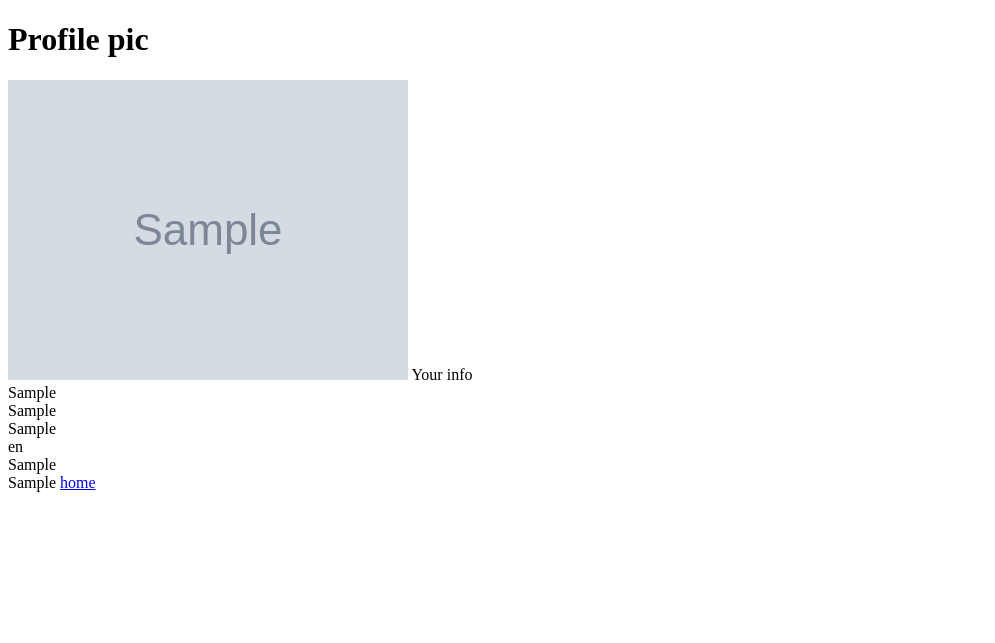
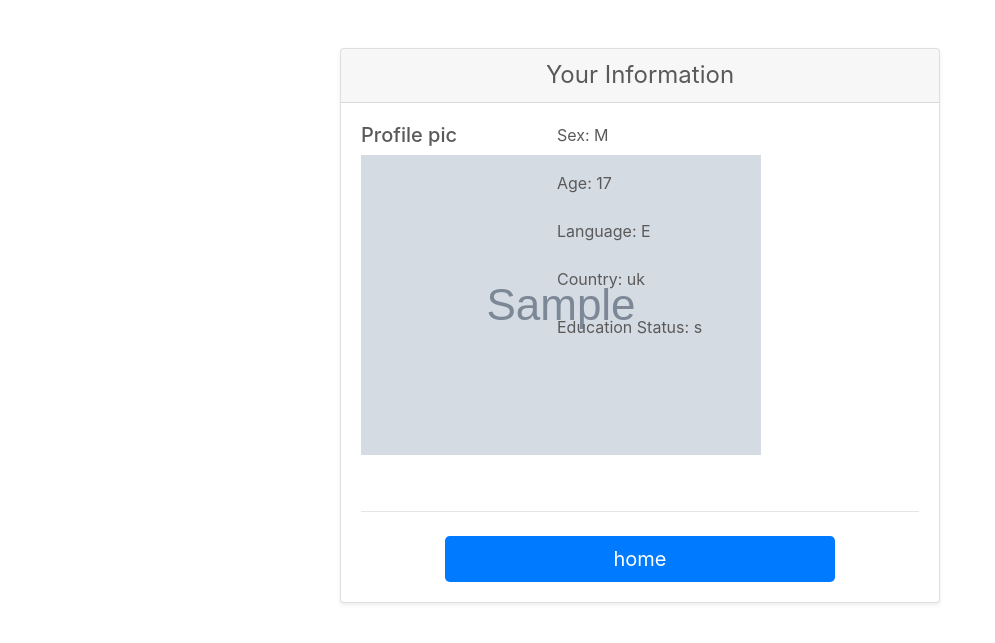
Before and after one commit to DrewMclachlan/IT-PW, a Django app: page /student/profile/ in a window 1280 px wide. Shown: the top 643 px of the page, without its empty margins (0-995 px from the left). Run offline with Django 3.2, Linux system fonts and the light colour scheme; a user stored in the database is signed in; tables that the repository leaves empty hold one stand-in row (values such as "Sample post"); grey boxes marked "Sample" are stand-in pictures; some libraries are stand-ins or nearby versions.

Commit message:
profile with css, demsurv with dropdown

```diff
--- a/participants_wanted/student/models.py
+++ b/participants_wanted/student/models.py
@@ -3,12 +3,19 @@ from django.contrib.auth.models import User
 from experimenter.models import Experiment
 
 class Demsurv(models.Model):
+    SEX = (('M', 'Male'), ('F', 'Female'), ('N', 'Others'))
+    AGE = (('17', '17'), ('18', '18'), ('19', '19'), ('20', '20'), ('21', '21'), ('22', '22'), ('23', '23'), ('24', '24'), ('25', '25'), ('26', '26'), ('27', '27'), ('28', '28'), ('29', '29'), ('30', '30'))
+    LANGUAGE = (('E', 'English'), ('F', 'French'), ('G', 'German'), ('K', 'Korean'))
+    COUNTRY = (('uk', 'UK'), ('eu', 'EU'), ('others', 'Others'))
+    EDUCATION = (('s', 'School'), ('c', 'College'), ('u', 'Undergraduate'), ('p', 'Postgraduate'))
+
+
     user = models.OneToOneField(User, on_delete=models.CASCADE)
-    sex = models.CharField(max_length=128)
-    age = models.CharField(max_length=128)
-    language = models.CharField(max_length=128)
-    country = models.CharField(max_length=128)
-    education = models.CharField(max_length=128)
+    sex = models.CharField(max_length=128, choices=SEX)
+    age = models.CharField(max_length=128, choices=AGE)
+    language = models.CharField(max_length=128, choices=LANGUAGE)
+    country = models.CharField(max_length=128, choices=COUNTRY)
+    education = models.CharField(max_length=128, choices=EDUCATION)
     picture = models.ImageField(upload_to='profile_images', blank=True)
 
     def __str__(self):
--- a/participants_wanted/templates/student/profile.html
+++ b/participants_wanted/templates/student/profile.html
@@ -2,28 +2,61 @@
 <html lang="en">
 <head>
     <meta charset="UTF-8">
-    <title>Title</title>
+    <link rel="stylesheet" type="text/css" href="../../media/style.css">
+    <title>
+         MSD -
+        {% block title_block %}
+          The Medical Study Database
+        {% endblock %}
+    </title>
+
 </head>
 <body>
-<h1>Profile pic</H1>
-<img src="{{ MEDIA_URL }}{{ info.picture }}" alt="profile pic"/>
-Your info
-<br />
-{{ info.age }}
-<br />
-{{ info.sex }}
-<br />
-    {{ info.age }}
-<br />
-    {{ info.language }}
-<br />
-    {{ info.country }}
-<br />
-    {{ info.education }}
+<div style="border:1px; width:600px; margin:auto;">
+  <div class="card mb-4 shadow-sm">
+    <div class="card-header" style="text-align: center;">
+      <h4 class="my-0 font-weight-normal" >Your Information</h4>
+    </div>
+    <div class="card-body" style="border:1px; width:100%; margin:auto;">
+
+  <div class="row" >
+  	    <div class="col-md-4 order-md-2 mb-4"  >
+          <div class="mb-3">
+            <h5>Profile pic</h5>
+            	<img src="{{ MEDIA_URL }}{{ info.picture }}" alt="profile pic"/>
+          </div>
+      </div>
+
+<div class="col-md-7 order-md-2 mb-4"  >
+          <div class="mb-3">
+            <label for="firstName"><h7>Sex:</h7> {{ info.sex }}</h7></label>
+          </div>
+
+          <div class="mb-3">
+            <label for="firstName"><h7>Age: {{ info.age }}</h7></label>
+          </div>
+
+          <div class="mb-3">
+            <label for="firstName"><h7>Language: {{ info.language }}</h7></label>
+          </div>
+
+          <div class="mb-3">
+            <label for="firstName"><h7>Country: {{ info.country }}</h7></label>
+          </div>
+
+          <div class="mb-3">
+            <label for="firstName"><h7>Education Status: {{ info.education }}</h7></label>
+          </div>
+</div>
+</div>
+
+        <hr class="mb-4">
+        <a href = "{% url 'student:home' %}" class="btn btn-primary btn-lg btn-block" type="submit" style="border:1px; width:70%; margin:auto;">home</a>
 
 
-<a href = "{% url 'student:home' %}">home</a>
-
+    </div>
+  </div>
+</div>
 
 </body>
 </html>
```
Also changed, not shown: participants_wanted/templates/student/demsurvey.html (+5 -15 lines).
